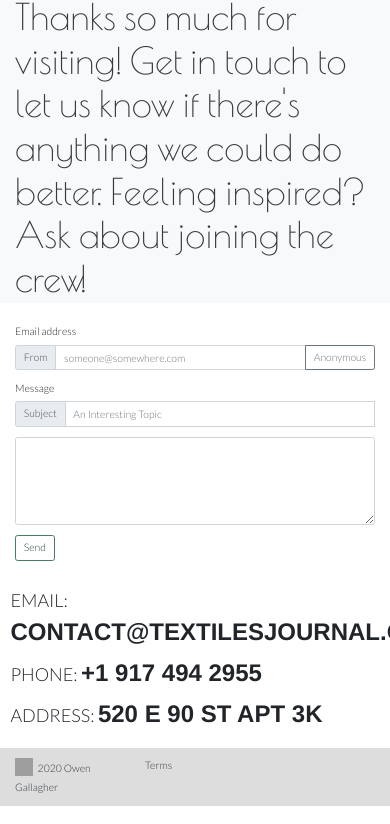
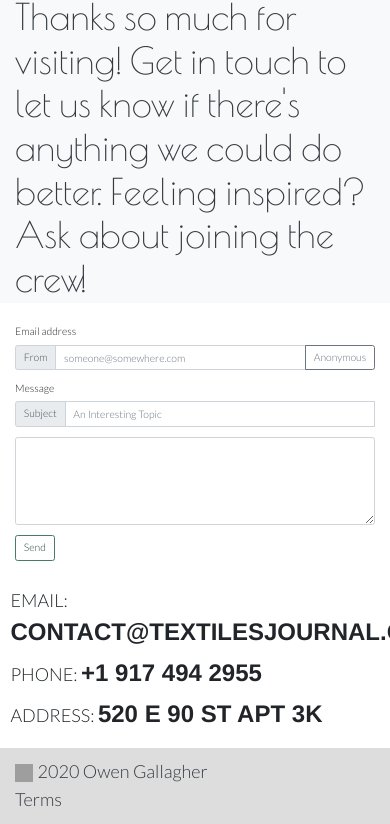
Before and after one commit to ogallagher/tejos_textiles, a website: page public/contact.html in a window 390 px wide. Shown: the part 173-997 px from the top of the page. Drawn offline with nearby package versions, Linux system fonts and the light colour scheme; grey boxes are pictures that could not be loaded; a web font is replaced by a local one.

Commit message:
Made footer stick to bottom of window if space

```diff
--- a/public/components/footer.html
+++ b/public/components/footer.html
@@ -1,9 +1,9 @@
 <div class="container-fluid">
 	<div class="row py-3 bg-slight">
-		<div class="col font-navigation clickable" data-toggle="collapse" data-target="#footer_license_details">
+		<div class="col-lg font-navigation clickable" data-toggle="collapse" data-target="#footer_license_details">
 	        <img class="bg-transparent mr-1" style="width:18px;height:18px;margin-bottom:4px;"
 				src="https://mirrors.creativecommons.org/presskit/icons/cc.svg" alt="creative commons"/>
-			<span class="my-auto text-dark text-bold-hover">
+			<span class="my-auto text-dark text-bold-hover font-navigation-md">
 				2020 Owen Gallagher
 			</span>
 		    <div id="footer_license_details" class="collapse">
@@ -12,8 +12,8 @@
 		        creative commons license unless otherwise specified.
 			</div>
 		</div>
-		<div class="col-8 font-navigation clickable" data-toggle="collapse" data-target="#footer_terms">
-			<span class="my-auto text-dark text-bold-hover">
+		<div class="col-lg-8 font-navigation clickable" data-toggle="collapse" data-target="#footer_terms">
+			<span class="my-auto text-dark text-bold-hover font-navigation-md">
 				Terms
 			</span>
 			<div id="footer_terms" class="collapse mt-2">
--- a/public/contact.html
+++ b/public/contact.html
@@ -1,5 +1,5 @@
 <!DOCTYPE html>
-<html lang="en">
+<html lang="en" class="h-100">
 	<head>
 		<meta charset="utf-8"><!--scales viewport depending on worldspace device width-->
 		<meta name="viewport" content="width=device-width, initial-scale=1.0">
@@ -37,7 +37,7 @@
 		<link rel="stylesheet" type="text/css" href="css/style.css">
 	</head>
 
-	<body>
+	<body class="h-100 d-flex flex-column">
 		<div id="import_login"></div>
 
 		<header>
@@ -126,8 +126,6 @@
 			</div>
 		</article>
 
-		<footer>
-			<div id="import_footer"></div>
-		</footer>
+		<footer id="import_footer" class="mt-auto"></footer>
 	</body>
 </html>
--- a/public/js/contact.js
+++ b/public/js/contact.js
@@ -114,7 +114,13 @@
 function contact_on_login(account_info) {
 	//toggle nav account button as account page link or login form
 	navbar_toggle_account(account_info)
-	username = account_info.username
+
+	if (account_info) {
+		username = account_info.username
+	}
+	else {
+		username = null
+	}
 }
 
 function contact_on_failure(error) {
```
Also changed, not shown: public/about.html (+3 -5 lines), public/account.html (+3 -5 lines), public/activate.html (+3 -5 lines), public/contribute.html (+3 -5 lines), public/gallery.html (+3 -5 lines), public/index.html (+3 -5 lines), public/textile.html (+3 -5 lines).
